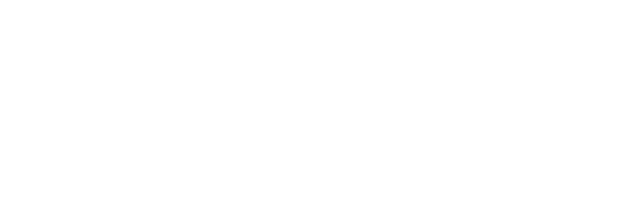
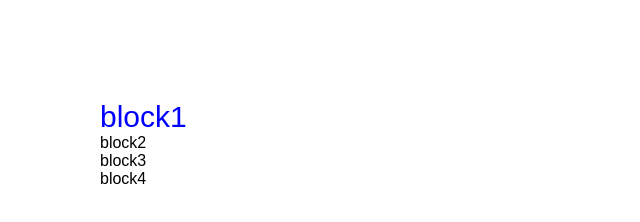
Before and after one commit to andreii2022/bem, a plain HTML site: page bem/index.html in a window 1280 px wide. Shown: the whole page, without its empty margins (0-640 px from the left). Drawn offline with Linux system fonts and the light colour scheme.

Commit message:
First commit

```diff
--- a/bem/css/style.css
+++ b/bem/css/style.css
@@ -60,87 +60,19 @@ h1, h2, h3, h4, h5, h6 {
   font-weight: inherit; }
 
 /*--------------------*/
-/*
-body {
-  font-family: Lato; }
 
-.about__body {
-  max-width: 823px;
-  margin: 0px auto; }
+body{
+  font-family: Arial, "Helvetica Neue", Helvetica, sans-serif;
+  margin: 100px;
+}
 
-.about__header {
-  margin: 0px 0px 65px 0px; }
-
-.about__title {
-  margin: 0px 0px 30px 0px; }
-
-.about__text {
-  max-width: 688px;
-  color: #868585;
-  font-size: 14px;
-  font-weight: 300;
-  text-align: center;
-  line-height: 25.89px;
-  margin: 0px auto; }
-
-.about__row {
-  display: -webkit-box;
-  display: -ms-flexbox;
-  display: flex;
-  font-size: 0;
-  margin: 0px -15px; }
-
-.about__column {
-  padding: 0px 15px;
-  -webkit-box-flex: 0;
-  -ms-flex: 0 0 33.333%;
-  flex: 0 0 33.333%; }
-
-.title {
-  font-size: 34px;
-  font-weight: 700;
-  text-transform: uppercase;
-  letter-spacing: 8.95px;
-  position: relative;
-  text-align: center;
-  padding: 0px 0px 30px 0px; }
-  .title:after {
-    content: '';
-    position: absolute;
-    width: 50px;
-    bottom: 0;
-    height: 1px;
-    left: 50%;
-    background-color: #000;
-    margin: 0px 0px 0px -25px; }
-
-.item-about__icon {
-  margin: 0px auto 40px auto;
-  border-radius: 50%;
-  width: 92px;
-  height: 92px;
-  border: 2px solid #f1f1f1;
-  display: -webkit-box;
-  display: -ms-flexbox;
-  display: flex;
-  -webkit-box-align: center;
-  -ms-flex-align: center;
-  align-items: center;
-  -webkit-box-pack: center;
-  -ms-flex-pack: center;
-  justify-content: center; }
-
-.item-about__title {
-  text-align: center;
-  color: #000000;
-  font-size: 22px;
-  text-transform: uppercase;
-  letter-spacing: 3.52px;
-  margin: 0px 0px 35px 0px; }
-
-.item-about__text {
-  text-align: center;
-  color: #868585;
-  line-height: 26px;
-  font-weight: 300;
-  font-size: 14px; }
+.blokc1 {
+  font-size: 30px;
+  color: blue;
+}
+.blokc2 {
+}
+.blokc3 {
+}
+.blokc4 {
+}
--- a/bem/index.html
+++ b/bem/index.html
@@ -11,59 +11,11 @@
 		<!-- Кодировка страницы -->
 		<meta http-equiv="Content-type" content="text/html;charset=UTF-8" />
 	</head>
-	<!-- Отображаемое тело страницы
-	<body>
-		<div class="about">
-			<div class="about__body">
-				<div class="about__header">
-					<div class="about__title title">ABOUT</div>
-					<div class="about__text">We specialize in contemporary, functional, and stunning websites with design that really brings that "WOW" factor.
-In our design process, we make sure to stay one step ahead of the latest trends,
-never forgetting to abide by key web standards.</div>
-				</div>
-				<div class="about__row">
-					<div class="about__column">
-						<div class="item-about">
-							<div class="item-about__icon">
-								<img src="img/about/01.png" alt="" />
-							</div>
-							<div class="item-about__title">WEB</div>
-							<div class="item-about__text">We tend to deliver unique and functional design, through innovation and creativity.</div>
-						</div>
-					</div>
-					<div class="about__column">
-						<div class="item-about">
-							<div class="item-about__icon">
-								<img src="img/about/02.png" alt="" />
-							</div>
-							<div class="item-about__title">iOS AND ANDROID</div>
-							<div class="item-about__text">We seek to bring new businesses and customers closer together through valuable insights and proper targeting.</div>
-						</div>
-					</div>
-					<div class="about__column">
-						<div class="item-about">
-							<div class="item-about__icon">
-								<img src="img/about/03.png" alt="" />
-							</div>
-							<div class="item-about__title">MARKETING</div>
-							<div class="item-about__text">We’ll help you establish the right goals and build the right paths. Success depends on setting the right intention.</div>
-						</div>
-					</div>
-				</div>
-			</div>
-		</div>
-	</body>-->
-
-
 
 	<body>
-		<div class="wrapper">
-			<div class="mainblock">
-				<div class="container">
-
-				</div>
-
-			</div>
-		</div>
+		<div class="blokc1">block1</div>
+		<div class="blokc2">block2</div>
+		<div class="blokc3">block3</div>
+		<div class="blokc4">block4</div>
 	</body>
 </html>
```
